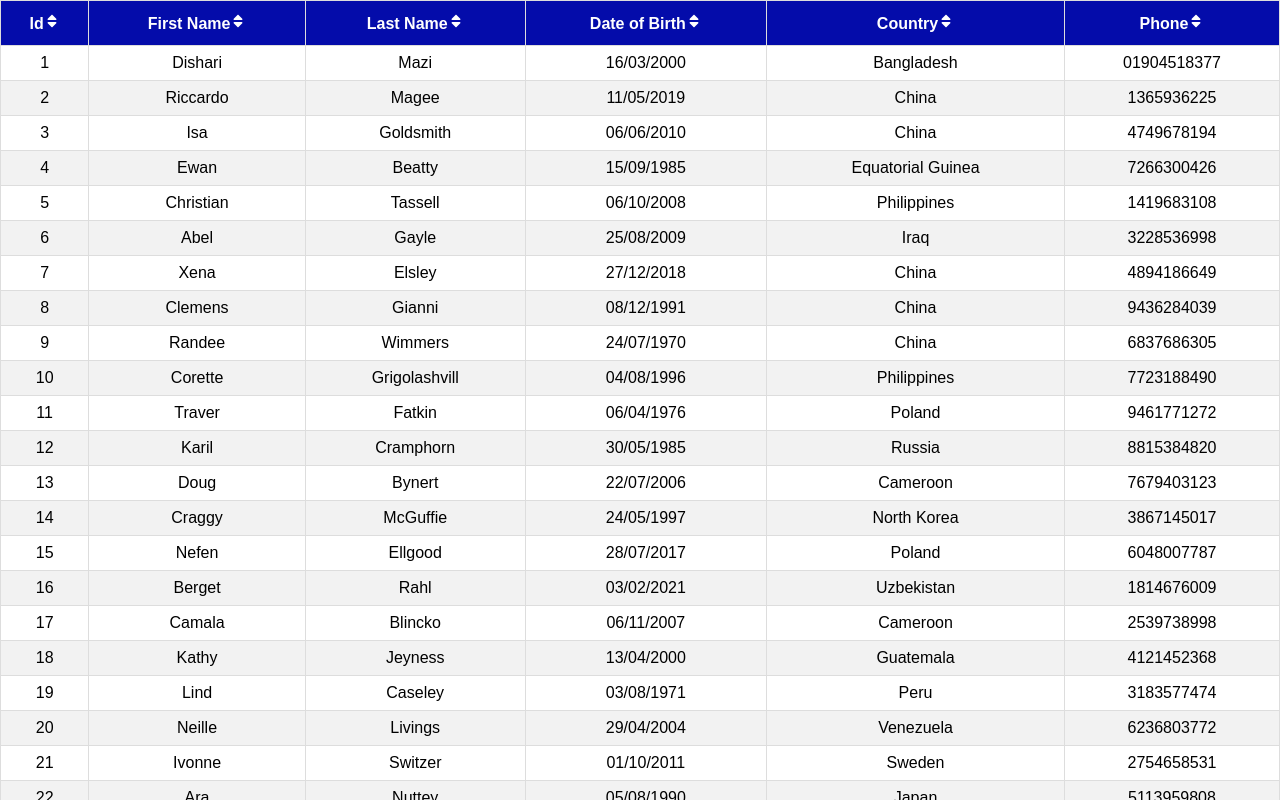
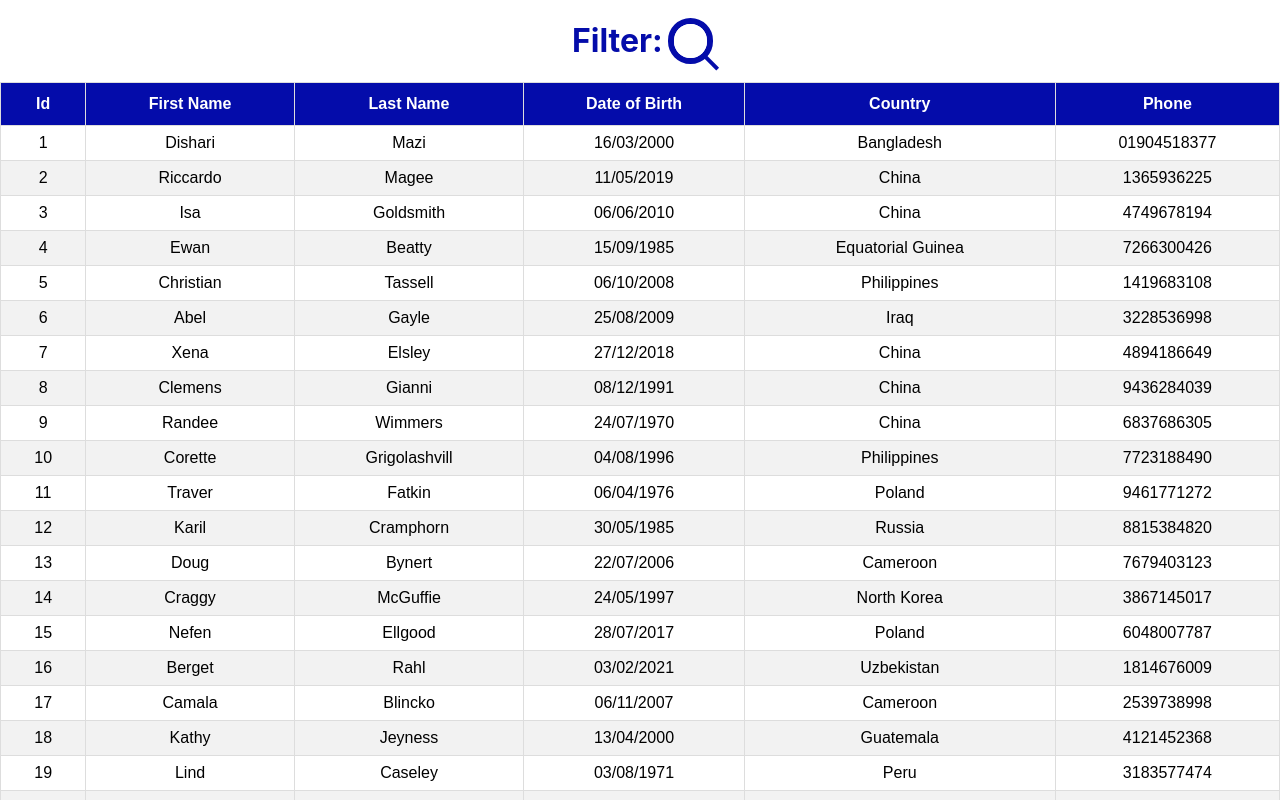
Before and after one commit to aarondb124/My-React-Projects, a React (Create React App) app in the folder react-table/: page / in a window 1280 px wide. Shown: the top 800 px of the page. Built offline with nearby package versions, Linux system fonts and the light colour scheme.

Commit message:
Created & designed a global filter search bar

```diff
--- a/react-table/src/App.js
+++ b/react-table/src/App.js
@@ -1,11 +1,11 @@
 import React from "react";
 import "./App.css";
-import SortingTable from "./components/SortingTable";
+import FilteringTable from "./components/FilteringTable";
 
 const App = () => {
   return (
     <>
-      <SortingTable />
+      <FilteringTable />
     </>
   );
 };
--- /dev/null
+++ b/react-table/src/components/FilteringTable.js
@@ -0,0 +1,72 @@
+import React, { useMemo } from "react";
+import { useTable, useGlobalFilter } from "react-table";
+import MOCK_DATA from "./MOCK_DATA.json";
+import { COLUMNS } from "./columns";
+import GlobalFilter from "./GlobalFilter";
+import "./table.css";
+
+const FilteringTable = () => {
+  const columns = useMemo(() => COLUMNS, []);
+  const data = useMemo(() => MOCK_DATA, []);
+
+  const {
+    getTableProps,
+    getTableBodyProps,
+    headerGroups,
+    footerGroups,
+    rows,
+    prepareRow,
+    state,
+    setGlobalFilter,
+  } = useTable(
+    {
+      columns,
+      data,
+    },
+    useGlobalFilter
+  );
+
+  const { globalFilter } = state;
+
+  return (
+    <>
+      <GlobalFilter filter={globalFilter} setFilter={setGlobalFilter} />
+      <table {...getTableProps()}>
+        <thead>
+          {headerGroups.map((headerGroup) => (
+            <tr {...headerGroup.getHeaderGroupProps()}>
+              {headerGroup.headers.map((column) => (
+                <th {...column.getHeaderProps()}>{column.render("Header")}</th>
+              ))}
+            </tr>
+          ))}
+        </thead>
+        <tbody {...getTableBodyProps()}>
+          {rows.map((row) => {
+            prepareRow(row);
+            return (
+              <tr {...row.getRowProps()}>
+                {row.cells.map((cell) => {
+                  return (
+                    <td {...cell.getCellProps()}>{cell.render("Cell")}</td>
+                  );
+                })}
+              </tr>
+            );
+          })}
+        </tbody>
+        <tfoot>
+          {footerGroups.map((footerGroup) => (
+            <tr {...footerGroup.getFooterGroupProps()}>
+              {footerGroup.headers.map((column) => (
+                <td {...column.getFooterProps}>{column.render("Footer")}</td>
+              ))}
+            </tr>
+          ))}
+        </tfoot>
+      </table>
+    </>
+  );
+};
+
+export default FilteringTable;
--- /dev/null
+++ b/react-table/src/components/GlobalFilter.js
@@ -0,0 +1,22 @@
+import React from "react";
+import "./globalFilter.css";
+
+const GlobalFilter = ({ filter, setFilter }) => {
+  return (
+    <div className="filter">
+      <h1>Filter: </h1>
+      <form className="search-box">
+        <input
+          id="filter"
+          type="text"
+          placeholder=" "
+          value={filter || ""}
+          onChange={(e) => setFilter(e.target.value)}
+        />
+        <button type="reset"></button>
+      </form>
+    </div>
+  );
+};
+
+export default GlobalFilter;
--- /dev/null
+++ b/react-table/src/components/globalFilter.css
@@ -0,0 +1,72 @@
+.filter {
+    display: flex;
+    justify-content: center;
+    align-items: center;
+}
+
+.filter h1{
+    padding: 0px 5px 0px 5px;
+    color: #040CAA;
+}
+
+.search-box {
+    font-size: 20px;
+    border: solid 0.3em #040CAA;
+    display: inline-block;
+    position: relative;
+    border-radius: 2.5em;
+  }
+  .search-box input[type=text] {
+    font-family: inherit;
+    font-weight: bold;
+    width: 2.5em;
+    height: 2.5em;
+    padding: 0.3em 2.1em 0.3em 0.4em;
+    border: none;
+    box-sizing: border-box;
+    border-radius: 2.5em;
+    transition: width 800ms cubic-bezier(0.68, -0.55, 0.27, 1.55) 150ms;
+  }
+  .search-box input[type=text]:focus {
+    outline: none;
+  }
+  .search-box input[type=text]:focus, .search-box input[type=text]:not(:placeholder-shown) {
+    width: 18em;
+    transition: width 800ms cubic-bezier(0.68, -0.55, 0.27, 1.55);
+  }
+  .search-box input[type=text]:focus + button[type=reset], .search-box input[type=text]:not(:placeholder-shown) + button[type=reset] {
+    transform: rotate(-45deg) translateY(0);
+    transition: transform 150ms ease-out 800ms;
+  }
+  .search-box input[type=text]:focus + button[type=reset]:after, .search-box input[type=text]:not(:placeholder-shown) + button[type=reset]:after {
+    opacity: 1;
+    transition: top 150ms ease-out 950ms, right 150ms ease-out 950ms, opacity 150ms ease 950ms;
+  }
+  .search-box button[type=reset] {
+    background-color: transparent;
+    width: 1.4em;
+    height: 1.4em;
+    border: 0;
+    padding: 0;
+    outline: 0;
+    display: flex;
+    justify-content: center;
+    align-items: center;
+    position: absolute;
+    top: 0.55em;
+    right: 0.55em;
+    transform: rotate(-45deg) translateY(2.2em);
+    transition: transform 150ms ease-out 150ms;
+  }
+  .search-box button[type=reset]:before, .search-box button[type=reset]:after {
+    content: "";
+    background-color: #040CAA;
+    width: 0.3em;
+    height: 1.4em;
+    position: absolute;
+  }
+  .search-box button[type=reset]:after {
+    transform: rotate(90deg);
+    opacity: 0;
+    transition: transform 150ms ease-out, opacity 150ms ease-out;
+  }
```
